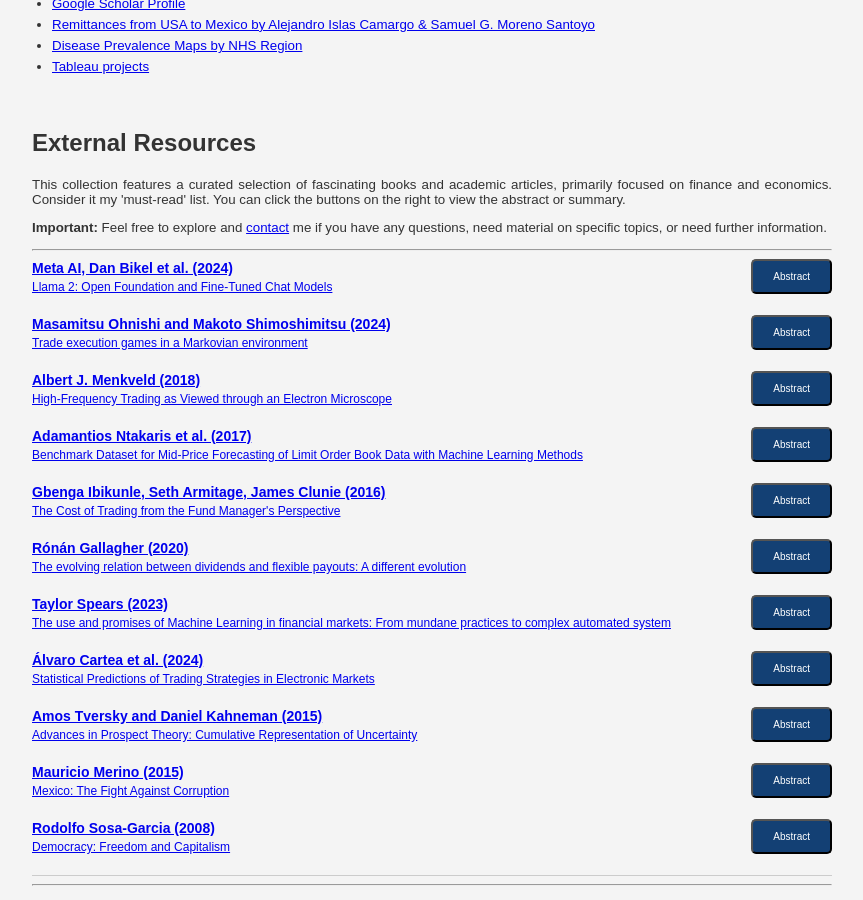
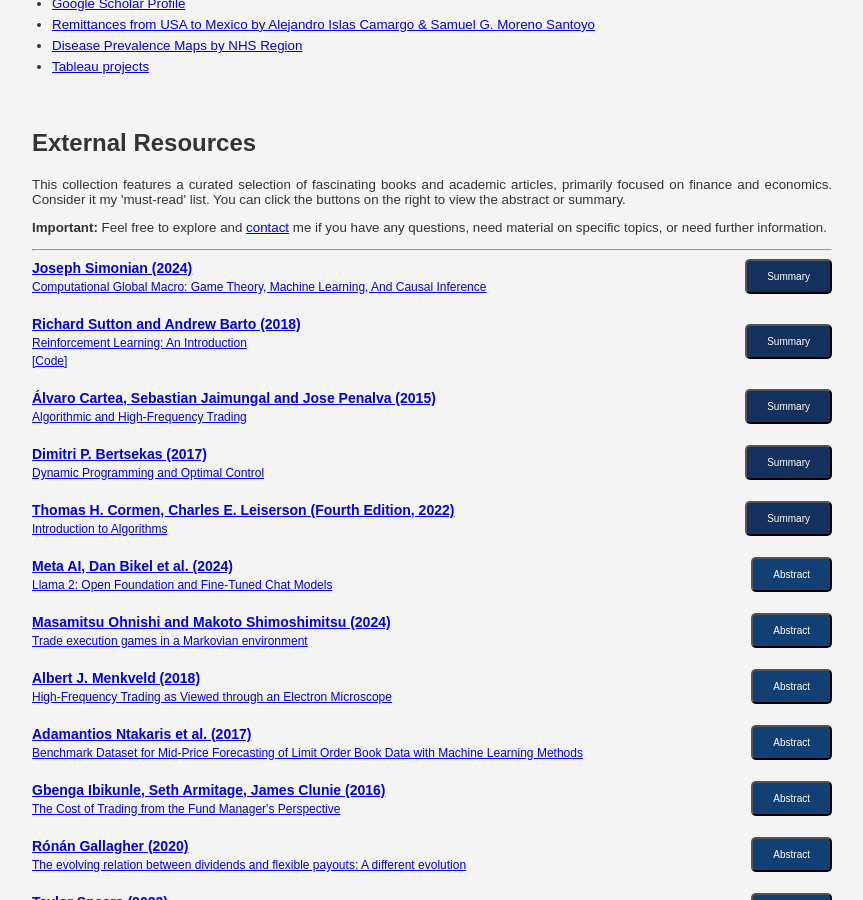
Before and after one commit to GregSom-MSc/GregSom-MSc.github.io, a Jekyll site: the page built from research.html, in a window 1280 px wide and 900 px high, scrolled down 563 px. Shown: the whole window, without its empty margins (228-1091 px from the left). Built offline with Jekyll 4.4.1, drawn with Linux system fonts in a browser that asks for light colours.

Commit message:
comma and border out

```diff
--- a/research.html
+++ b/research.html
@@ -52,8 +52,6 @@
 
         <script src="Get_Books.js"></script>
 
-        <div style="border-top: 1px solid #ccc;"></div>
-
         <script src="Get_Articles.js"></script>
 
 
--- a/sm_Books.json
+++ b/sm_Books.json
@@ -26,7 +26,7 @@
         "url": "https://amzn.to/4az7Tpe",
         "abstract": "Excellent introductory guide for everyone interested in dynamic programming, reinforcement learning and control theory. Chapter 6 was updated and includes more on one-step and multistep lookahead methods, parametric approximation architectures, neural networks, rollout, and Monte Carlo tree search. You can enhance the reading with lots of readily online materials.",
         "code_url": null
-    }
+    },
     {
         "author": "Thomas H. Cormen, Charles E. Leiserson (Fourth Edition, 2022)",
         "title": "Introduction to Algorithms",
```
